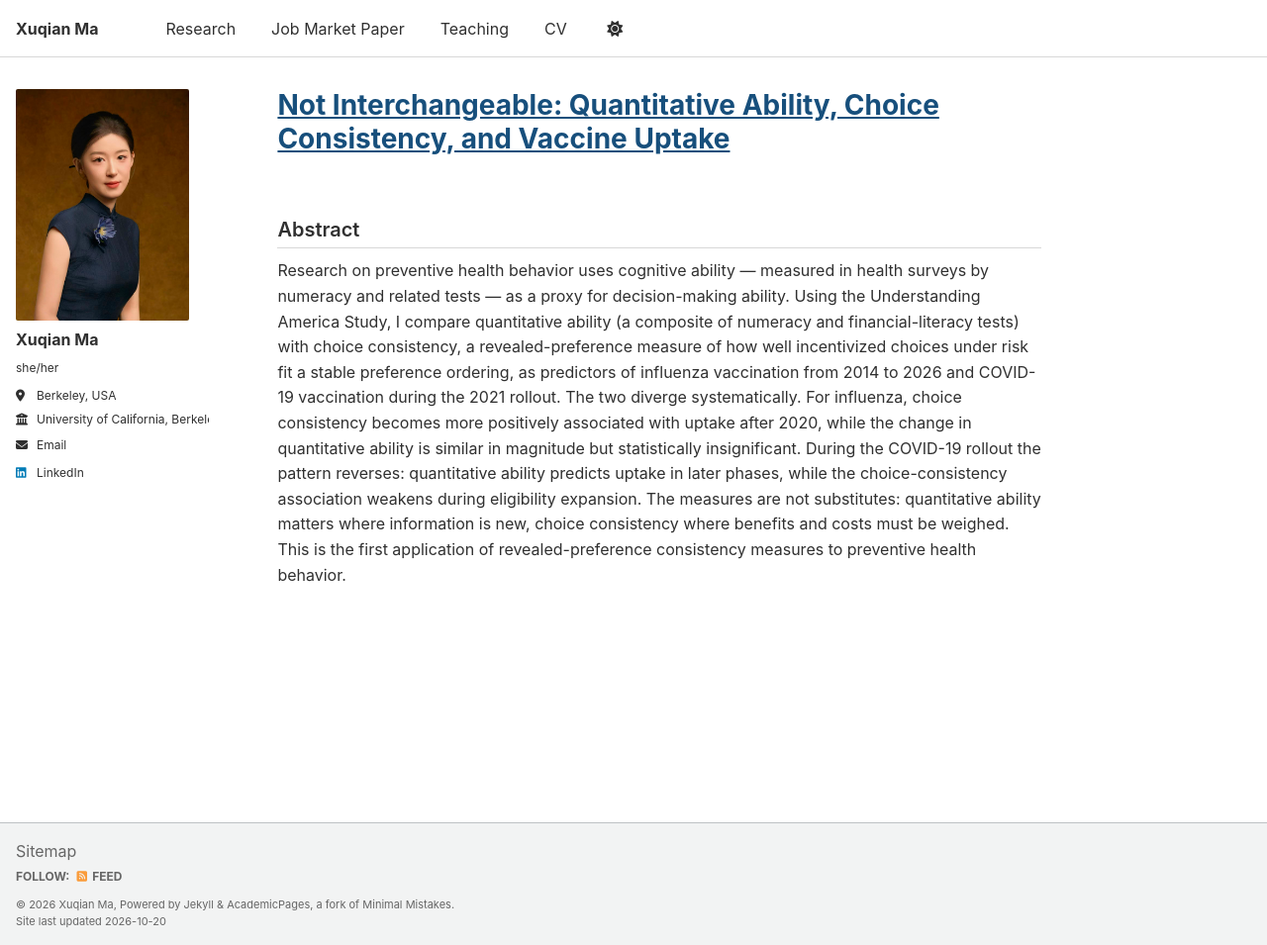
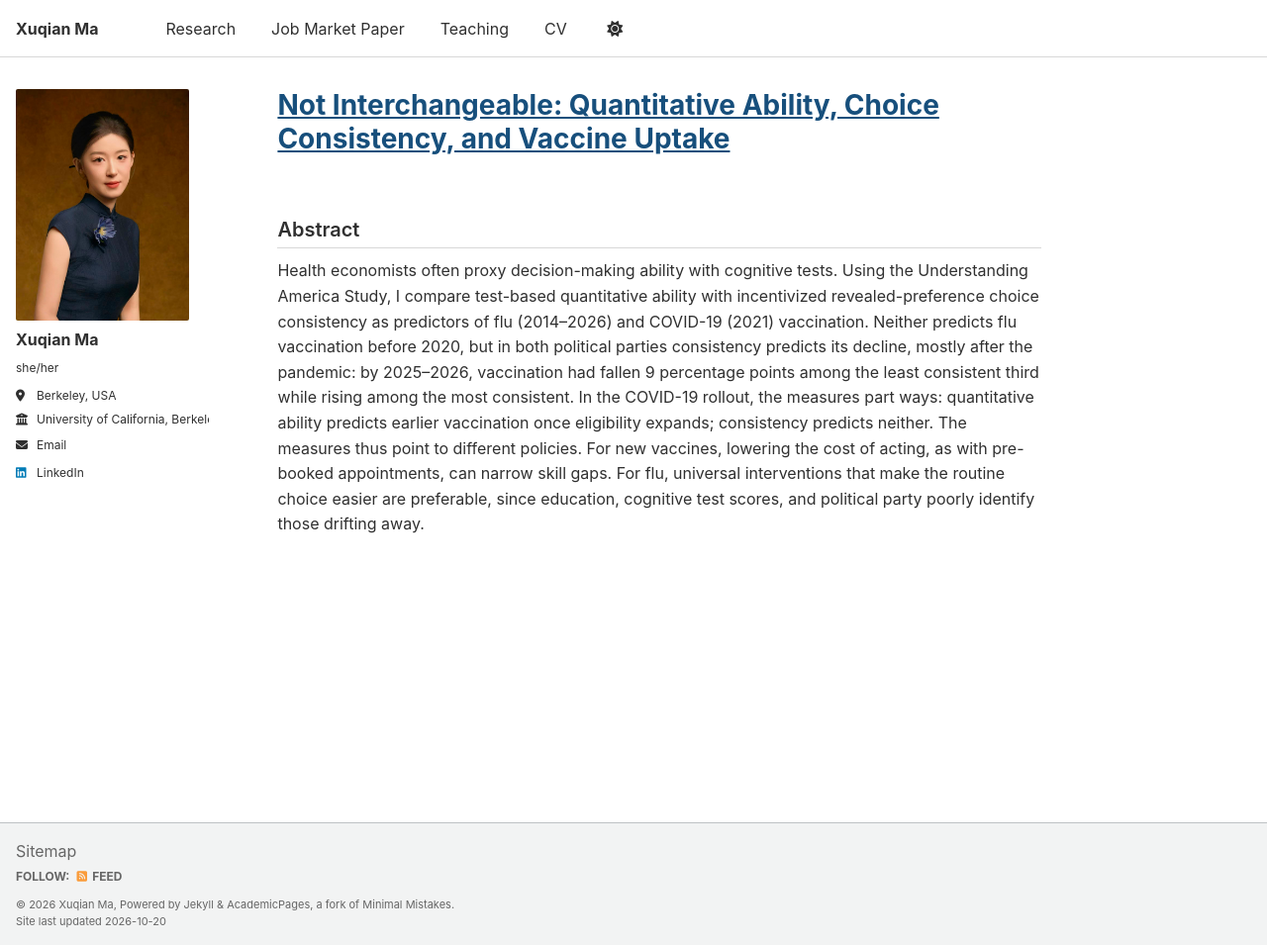
Before and after one commit to xuqianma0718/xuqianma0718.github.io, a Jekyll site: the page built from _publications/economic-rationality-preventive-health.md, in a window 1280 px wide and 955 px high. Shown: the whole window at 99% size. Built offline with Jekyll 4.4.1, drawn with Linux system fonts in a browser that asks for light colours; a script that is not in the unit is left out.

Commit message:
Update JMP abstract policy implications

```diff
--- a/_publications/economic-rationality-preventive-health.md
+++ b/_publications/economic-rationality-preventive-health.md
@@ -6,7 +6,7 @@ permalink: /job-market-paper/
 authors: "Xuqian Ma"
 paper_url: "https://drive.google.com/file/d/1JBFgaiin_XU56YyAmNXcrnsnGFxtNzU8/view?usp=sharing"
 abstract: >-
-  Research on preventive health behavior uses cognitive ability — measured in health surveys by numeracy and related tests — as a proxy for decision-making ability. Using the Understanding America Study, I compare quantitative ability (a composite of numeracy and financial-literacy tests) with choice consistency, a revealed-preference measure of how well incentivized choices under risk fit a stable preference ordering, as predictors of influenza vaccination from 2014 to 2026 and COVID-19 vaccination during the 2021 rollout. The two diverge systematically. For influenza, choice consistency becomes more positively associated with uptake after 2020, while the change in quantitative ability is similar in magnitude but statistically insignificant. During the COVID-19 rollout the pattern reverses: quantitative ability predicts uptake in later phases, while the choice-consistency association weakens during eligibility expansion. The measures are not substitutes: quantitative ability matters where information is new, choice consistency where benefits and costs must be weighed. This is the first application of revealed-preference consistency measures to preventive health behavior.
+  Health economists often proxy decision-making ability with cognitive tests. Using the Understanding America Study, I compare test-based quantitative ability with incentivized revealed-preference choice consistency as predictors of flu (2014–2026) and COVID-19 (2021) vaccination. Neither predicts flu vaccination before 2020, but in both political parties consistency predicts its decline, mostly after the pandemic: by 2025–2026, vaccination had fallen 9 percentage points among the least consistent third while rising among the most consistent. In the COVID-19 rollout, the measures part ways: quantitative ability predicts earlier vaccination once eligibility expands; consistency predicts neither. The measures thus point to different policies. For new vaccines, lowering the cost of acting, as with pre-booked appointments, can narrow skill gaps. For flu, universal interventions that make the routine choice easier are preferable, since education, cognitive test scores, and political party poorly identify those drifting away.
 excerpt: ""
 links: '[<a href="https://drive.google.com/file/d/1JBFgaiin_XU56YyAmNXcrnsnGFxtNzU8/view?usp=sharing" target="_blank" rel="noopener">Paper</a>]'
 share: false
```
